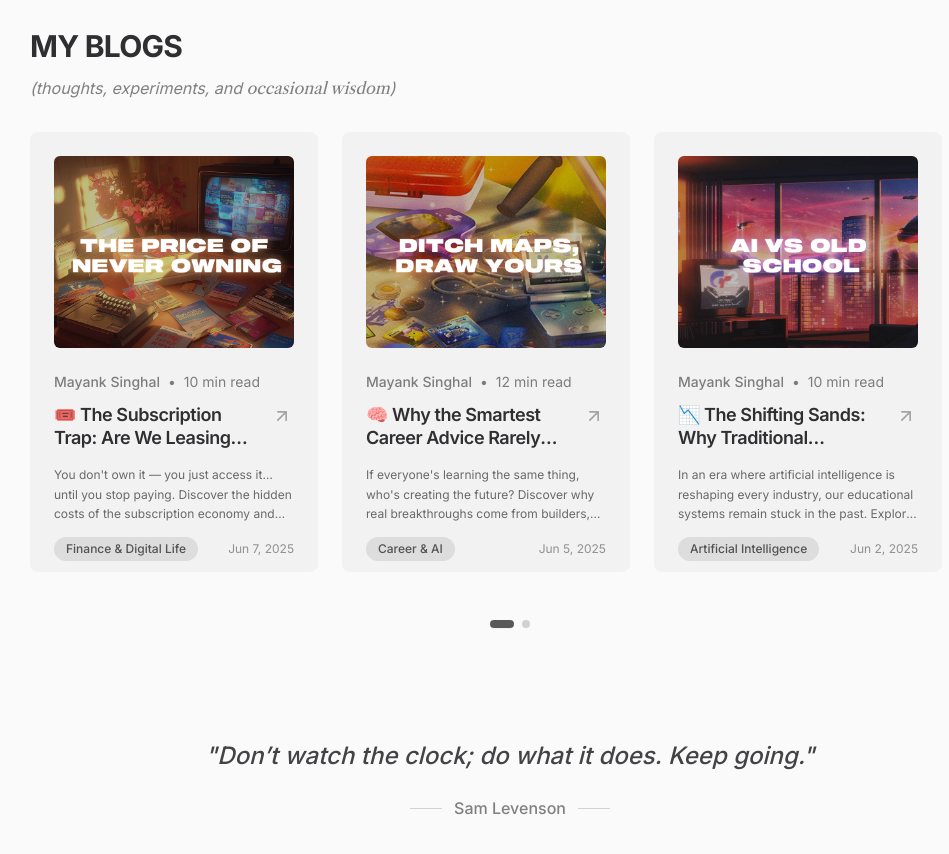
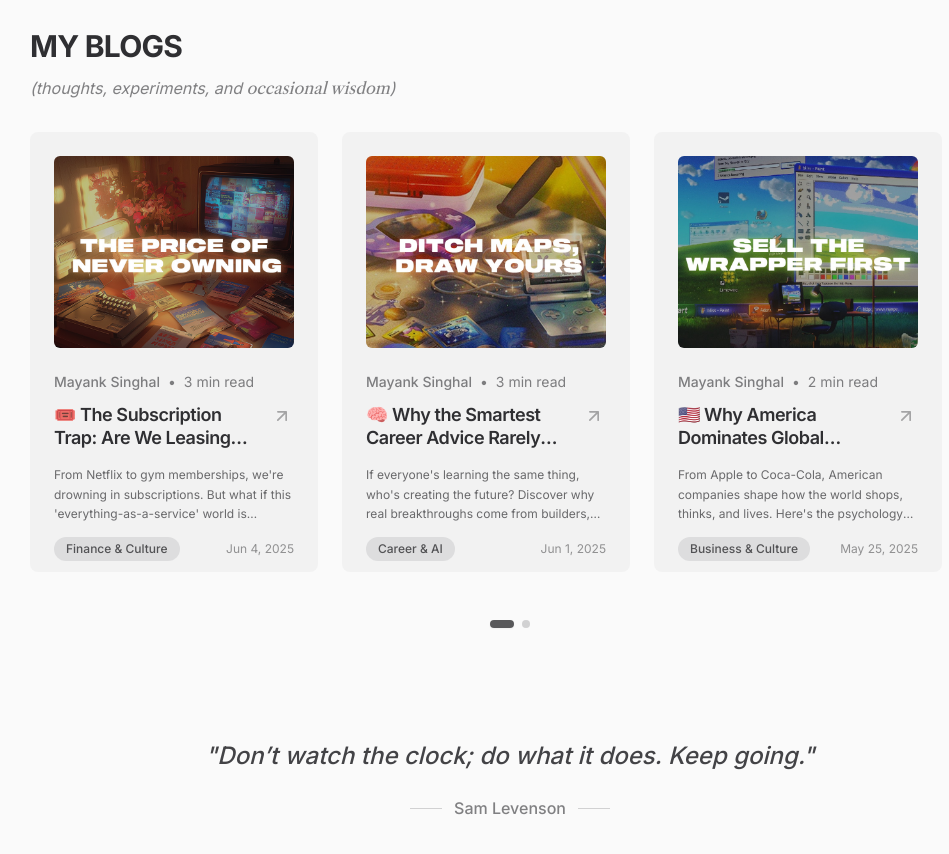
Before and after one commit to MynkSinghal/Portfolio-v2, a Next.js app: page / in a window 1280 px wide. Shown: the part 3660-4514 px from the top of the page, without its empty margins (130-1079 px from the left). Built offline with nearby package versions, Linux system fonts and the light colour scheme.

Commit message:
changed read times to realistic data

```diff
--- a/src/app/blog/america-dominates-product-branding/page.tsx
+++ b/src/app/blog/america-dominates-product-branding/page.tsx
@@ -9,7 +9,7 @@ export const metadata: Metadata = {
     title: '🇺🇸 Why America Builds Better Products (And What India Can Learn From It)',
     description: "Ever walked into a U.S. grocery store and thought, 'Why does everything look so... perfect?' Discover the deeper system behind America's product perfection.",
     type: 'article',
-    publishedTime: '2025-05-28',
+    publishedTime: '2025-05-25',
     authors: ['Mayank Singhal'],
     images: ['/blog-covers/america-branding.jpg'],
   },
@@ -33,8 +33,8 @@ export default function BlogPage() {
       "@type": "Person",
       "name": "Mayank Singhal"
     },
-    "datePublished": "2025-05-28",
-    "dateModified": "2025-05-28",
+    "datePublished": "2025-05-25",
+    "dateModified": "2025-05-25",
     "image": "/blog-covers/america-branding.jpg",
     "publisher": {
       "@type": "Person",
@@ -81,9 +81,9 @@ export default function BlogPage() {
             <div className="flex items-center gap-2 text-sm text-foreground/60 mb-4">
               <span className="font-medium">Mayank Singhal</span>
               <span>•</span>
-              <span>8 min read</span>
+              <span>2 min read</span>
               <span>•</span>
-              <span>May 28, 2025</span>
+              <span>May 25, 2025</span>
             </div>
 
             <h1 className="text-3xl md:text-4xl lg:text-5xl font-bold mb-4 leading-tight">
@@ -257,7 +257,7 @@ export default function BlogPage() {
               </Link>
 
               <div className="text-sm text-foreground/50">
-                Published on May 28, 2025
+                Published on May 25, 2025
               </div>
             </div>
           </footer>
--- a/src/app/blog/smartest-career-advice-tutorial-creators/page.tsx
+++ b/src/app/blog/smartest-career-advice-tutorial-creators/page.tsx
@@ -9,7 +9,7 @@ export const metadata: Metadata = {
     title: '🧠 Why the Smartest Career Advice Rarely Comes From Tutorial Creators',
     description: "If everyone's learning the same thing, who's creating the future? Discover why real breakthroughs come from builders, not tutorial makers.",
     type: 'article',
-    publishedTime: '2025-06-05',
+    publishedTime: '2025-06-01',
     authors: ['Mayank Singhal'],
     images: ['/blog-covers/career-advice.jpg'],
   },
@@ -33,8 +33,8 @@ export default function BlogPage() {
       "@type": "Person",
       "name": "Mayank Singhal"
     },
-    "datePublished": "2025-06-05",
-    "dateModified": "2025-06-05",
+    "datePublished": "2025-06-01",
+    "dateModified": "2025-06-01",
     "image": "/blog-covers/career-advice.jpg",
     "publisher": {
       "@type": "Person",
@@ -81,9 +81,9 @@ export default function BlogPage() {
             <div className="flex items-center gap-2 text-sm text-foreground/60 mb-4">
               <span className="font-medium">Mayank Singhal</span>
               <span>•</span>
-              <span>12 min read</span>
+              <span>3 min read</span>
               <span>•</span>
-              <span>Jun 5, 2025</span>
+              <span>Jun 1, 2025</span>
             </div>
 
             <h1 className="text-3xl md:text-4xl lg:text-5xl font-bold mb-4 leading-tight">
@@ -333,7 +333,7 @@ export default function BlogPage() {
               </Link>
 
               <div className="text-sm text-foreground/50">
-                Published on Jun 5, 2025
+                Published on Jun 1, 2025
               </div>
             </div>
           </footer>
--- a/src/app/blog/subscription-trap-leasing-lives/page.tsx
+++ b/src/app/blog/subscription-trap-leasing-lives/page.tsx
@@ -9,7 +9,7 @@ export const metadata: Metadata = {
     title: '🎟️ The Subscription Trap: Are We Leasing Our Lives Away?',
     description: "You don't own it — you just access it… until you stop paying. Discover the hidden costs of the subscription economy and how to make smarter choices.",
     type: 'article',
-    publishedTime: '2025-06-07',
+    publishedTime: '2025-06-04',
     authors: ['Mayank Singhal'],
     images: ['/blog-covers/subscription-trap.jpg'],
   },
@@ -33,8 +33,8 @@ export default function BlogPage() {
       "@type": "Person",
       "name": "Mayank Singhal"
     },
-    "datePublished": "2025-06-07",
-    "dateModified": "2025-06-07",
+    "datePublished": "2025-06-04",
+    "dateModified": "2025-06-04",
     "image": "/blog-covers/subscription-trap.jpg",
     "publisher": {
       "@type": "Person",
@@ -81,9 +81,9 @@ export default function BlogPage() {
             <div className="flex items-center gap-2 text-sm text-foreground/60 mb-4">
               <span className="font-medium">Mayank Singhal</span>
               <span>•</span>
-              <span>10 min read</span>
+              <span>3 min read</span>
               <span>•</span>
-              <span>Jun 7, 2025</span>
+              <span>Jun 4, 2025</span>
             </div>
 
             <h1 className="text-3xl md:text-4xl lg:text-5xl font-bold mb-4 leading-tight">
@@ -286,7 +286,7 @@ export default function BlogPage() {
               </Link>
 
               <div className="text-sm text-foreground/50">
-                Published on Jun 7, 2025
+                Published on Jun 4, 2025
               </div>
             </div>
           </footer>
--- a/src/app/blog/traditional-education-fails-ai-age/page.tsx
+++ b/src/app/blog/traditional-education-fails-ai-age/page.tsx
@@ -9,7 +9,7 @@ export const metadata: Metadata = {
     title: 'The Shifting Sands: Why Traditional Education Fails in the Age of AI',
     description: "We're living in an AI-powered world, yet our education system is still stuck in an era of textbooks and standardized tests. Learn why conventional education no longer aligns with reality.",
     type: 'article',
-    publishedTime: '2025-06-02',
+    publishedTime: '2025-05-20',
     authors: ['Mayank Singhal'],
     images: ['/blog-covers/ai-education.jpg'],
   },
@@ -33,8 +33,8 @@ export default function BlogPage() {
       "@type": "Person",
       "name": "Mayank Singhal"
     },
-    "datePublished": "2025-06-02",
-    "dateModified": "2025-06-02",
+    "datePublished": "2025-05-20",
+    "dateModified": "2025-05-20",
     "image": "/blog-covers/ai-education.jpg",
     "publisher": {
       "@type": "Person",
@@ -81,9 +81,9 @@ export default function BlogPage() {
             <div className="flex items-center gap-2 text-sm text-foreground/60 mb-4">
               <span className="font-medium">Mayank Singhal</span>
               <span>•</span>
-              <span>8 min read</span>
+              <span>3 min read</span>
               <span>•</span>
-              <span>Jun 2, 2025</span>
+              <span>May 20, 2025</span>
             </div>
 
             <h1 className="text-3xl md:text-4xl lg:text-5xl font-bold mb-4 leading-tight">
@@ -279,7 +279,7 @@ export default function BlogPage() {
               </Link>
 
               <div className="text-sm text-foreground/50">
-                Published on Jun 2, 2025
+                Published on May 20, 2025
               </div>
             </div>
           </footer>
--- a/src/data/blogs.ts
+++ b/src/data/blogs.ts
@@ -16,11 +16,11 @@ export const blogs: BlogPost[] = [
   {
     id: "4",
     title: "🎟️ The Subscription Trap: Are We Leasing Our Lives Away?",
-    description: "You don't own it — you just access it… until you stop paying. Discover the hidden costs of the subscription economy and how to make smarter choices.",
+    description: "From Netflix to gym memberships, we're drowning in subscriptions. But what if this 'everything-as-a-service' world is rewiring our relationship with ownership itself?",
     author: "Mayank Singhal",
-    readTime: "10 min read",
-    date: "Jun 7, 2025",
-    category: "Finance & Digital Life",
+    readTime: "3 min read",
+    date: "Jun 4, 2025",
+    category: "Finance & Culture",
     slug: "subscription-trap-leasing-lives",
     href: "/blog/subscription-trap-leasing-lives",
     coverImage: "/blog-covers/subscription-trap.jpg",
@@ -31,8 +31,8 @@ export const blogs: BlogPost[] = [
     title: "🧠 Why the Smartest Career Advice Rarely Comes From Tutorial Creators",
     description: "If everyone's learning the same thing, who's creating the future? Discover why real breakthroughs come from builders, not tutorial makers.",
     author: "Mayank Singhal",
-    readTime: "12 min read",
-    date: "Jun 5, 2025",
+    readTime: "3 min read",
+    date: "Jun 1, 2025",
     category: "Career & AI",
     slug: "smartest-career-advice-tutorial-creators",
     href: "/blog/smartest-career-advice-tutorial-creators",
@@ -41,12 +41,12 @@ export const blogs: BlogPost[] = [
   },
   {
     id: "2",
-    title: "🇺🇸 Why America Builds Better Products (And What India Can Learn From It)",
-    description: "Ever walked into a U.S. grocery store and thought, 'Why does everything look so... perfect?' Discover the deeper system behind America's product perfection.",
+    title: "🇺🇸 Why America Dominates Global Product & Branding",
+    description: "From Apple to Coca-Cola, American companies shape how the world shops, thinks, and lives. Here's the psychology behind America's cultural export machine.",
     author: "Mayank Singhal",
-    readTime: "8 min read",
-    date: "May 28, 2025",
-    category: "Business & Products",
+    readTime: "2 min read",
+    date: "May 25, 2025",
+    category: "Business & Culture",
     slug: "america-dominates-product-branding",
     href: "/blog/america-dominates-product-branding",
     coverImage: "/blog-covers/america-branding.jpg",
@@ -54,12 +54,12 @@ export const blogs: BlogPost[] = [
   },
   {
     id: "1",
-    title: "📉 The Shifting Sands: Why Traditional Education Fails in the Age of AI",
-    description: "In an era where artificial intelligence is reshaping every industry, our educational systems remain stuck in the past. Explore why the traditional approach to learning is becoming obsolete and what we need to do to prepare for an AI-driven future.",
+    title: "🎓 The Shifting Sands: Why Traditional Education Fails in the Age of AI",
+    description: "We're living in an AI-powered world, yet our education system is still stuck in an era of textbooks and standardized tests. Learn why conventional education no longer aligns with reality.",
     author: "Mayank Singhal",
-    readTime: "10 min read",
-    date: "Jun 2, 2025",
-    category: "Artificial Intelligence",
+    readTime: "3 min read",
+    date: "May 20, 2025",
+    category: "Education & AI",
     slug: "traditional-education-fails-ai-age",
     href: "/blog/traditional-education-fails-ai-age",
     coverImage: "/blog-covers/ai-education.jpg",
```
Also changed, not shown: 1 other file (tests, documents, lock files or other folders).
